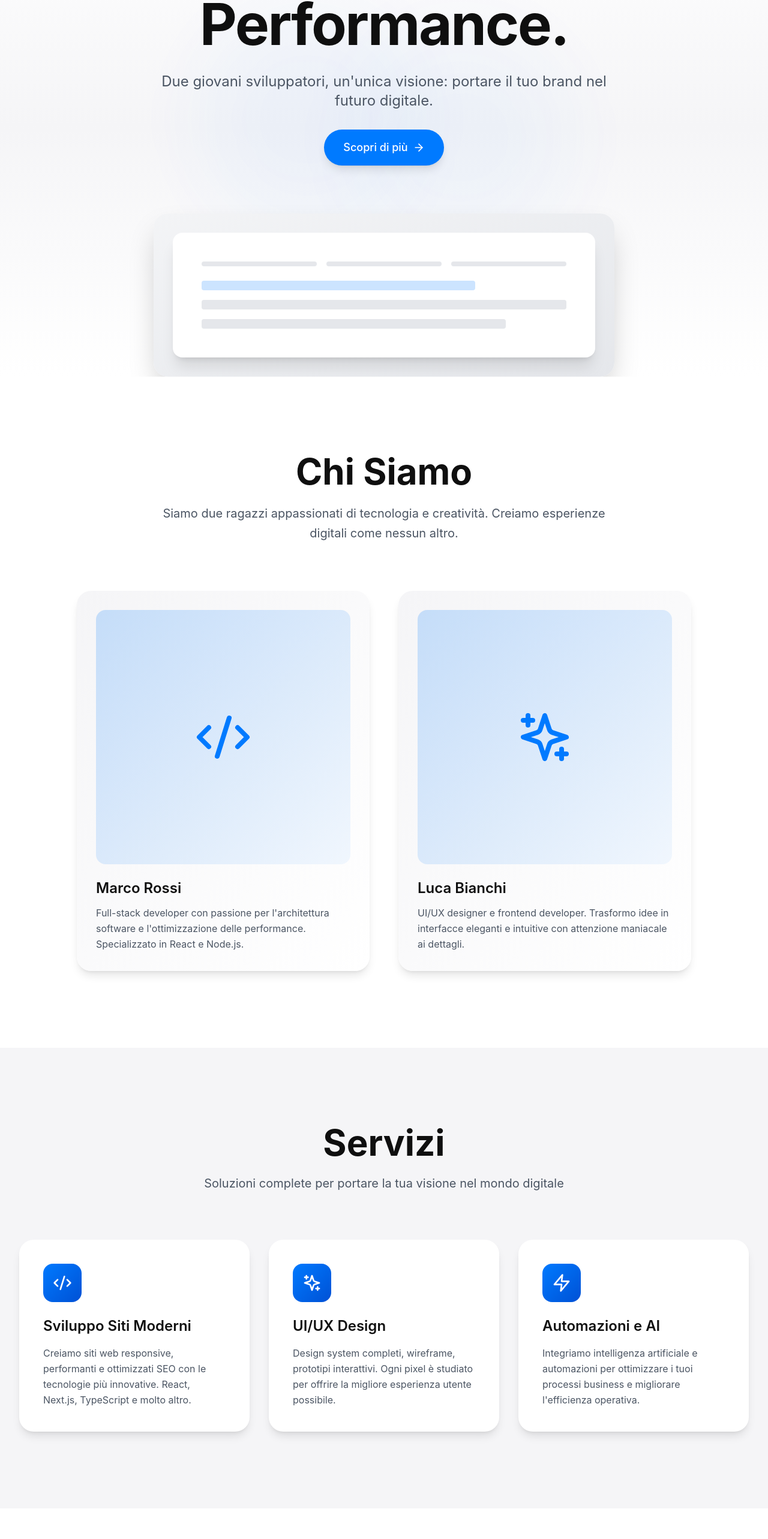
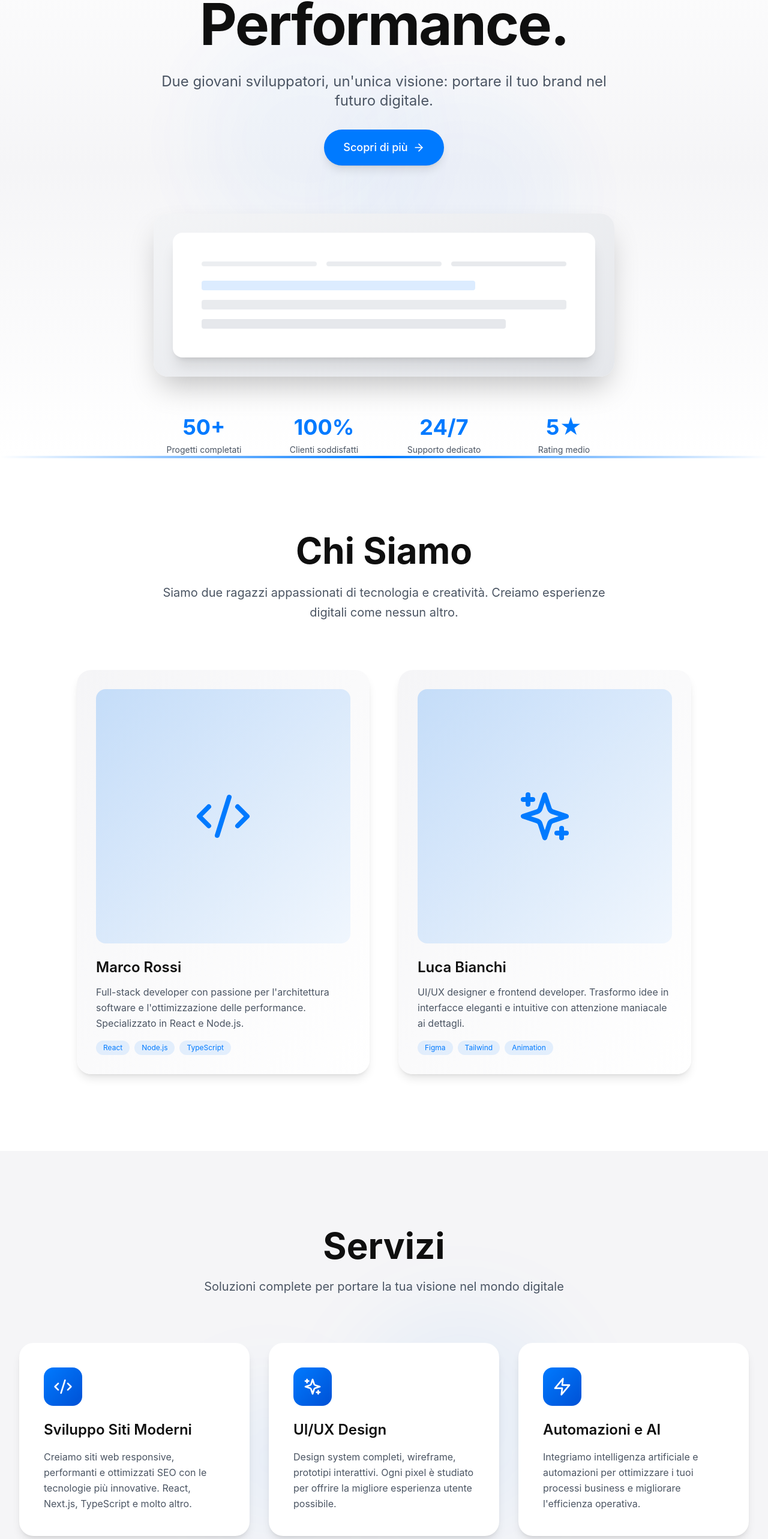
Before and after one commit to UMLCrevax/portfolioUS, a React (Vite) app: page / in a window 1280 px wide. Shown: the part 200-2766 px from the top of the page at 60% size. Built offline with nearby package versions, Linux system fonts and the light colour scheme.

Commit message:
Updated App.tsx

```diff
--- a/src/App.tsx
+++ b/src/App.tsx
@@ -1,10 +1,12 @@
-import { useState, useEffect } from 'react';
-import { ArrowRight, Code2, Sparkles, Zap, Menu, X, Linkedin, Github } from 'lucide-react';
+import { useState, useEffect, useRef } from 'react';
+import { ArrowRight, Code2, Sparkles, Zap, Menu, X, Linkedin, Github, Star, TrendingUp, Award } from 'lucide-react';
 
 function App() {
   const [isScrolled, setIsScrolled] = useState(false);
   const [mobileMenuOpen, setMobileMenuOpen] = useState(false);
   const [isDarkMode, setIsDarkMode] = useState(false);
+  const [mousePosition, setMousePosition] = useState({ x: 0, y: 0 });
+  const heroRef = useRef<HTMLDivElement>(null);
 
   useEffect(() => {
     const handleScroll = () => {
@@ -17,8 +19,16 @@ function App() {
       document.documentElement.classList.add('dark');
     }
 
+    const handleMouseMove = (e: MouseEvent) => {
+      setMousePosition({ x: e.clientX, y: e.clientY });
+    };
+
     window.addEventListener('scroll', handleScroll);
-    return () => window.removeEventListener('scroll', handleScroll);
+    window.addEventListener('mousemove', handleMouseMove);
+    return () => {
+      window.removeEventListener('scroll', handleScroll);
+      window.removeEventListener('mousemove', handleMouseMove);
+    };
   }, []);
 
   const toggleDarkMode = () => {
@@ -128,10 +138,21 @@ function App() {
         )}
       </nav>
 
-      <section className="relative min-h-screen flex items-center justify-center overflow-hidden bg-gradient-to-b from-white via-[#F5F5F7] to-white dark:from-[#0F0F0F] dark:via-[#1A1A1A] dark:to-[#0F0F0F]">
+      <section ref={heroRef} className="relative min-h-screen flex items-center justify-center overflow-hidden bg-gradient-to-b from-white via-[#F5F5F7] to-white dark:from-[#0F0F0F] dark:via-[#1A1A1A] dark:to-[#0F0F0F]">
         <div className="absolute inset-0 overflow-hidden">
-          <div className="absolute top-1/4 left-1/4 w-96 h-96 bg-[#007AFF]/5 rounded-full blur-3xl animate-pulse"></div>
-          <div className="absolute bottom-1/4 right-1/4 w-96 h-96 bg-[#007AFF]/5 rounded-full blur-3xl animate-pulse delay-1000"></div>
+          <div
+            className="absolute top-1/4 left-1/4 w-96 h-96 bg-[#007AFF]/5 rounded-full blur-3xl animate-pulse"
+            style={{
+              transform: `translate(${mousePosition.x * 0.02}px, ${mousePosition.y * 0.02}px)`
+            }}
+          ></div>
+          <div
+            className="absolute bottom-1/4 right-1/4 w-96 h-96 bg-[#007AFF]/5 rounded-full blur-3xl animate-pulse delay-1000"
+            style={{
+              transform: `translate(${-mousePosition.x * 0.015}px, ${-mousePosition.y * 0.015}px)`
+            }}
+          ></div>
+          <div className="absolute inset-0 bg-grid-pattern opacity-5"></div>
         </div>
 
         <div className="relative z-10 max-w-6xl mx-auto px-6 lg:px-8 text-center">
@@ -158,20 +179,39 @@ function App() {
 
           <div className="mt-20 relative">
             <div className="relative mx-auto max-w-5xl">
-              <div className="bg-gradient-to-br from-gray-100 to-gray-200 dark:from-gray-800 dark:to-gray-900 rounded-3xl shadow-2xl p-8 transform hover:scale-105 transition-transform duration-500">
+              <div className="bg-gradient-to-br from-gray-100 to-gray-200 dark:from-gray-800 dark:to-gray-900 rounded-3xl shadow-2xl p-8 transform hover:scale-105 transition-all duration-500 hover:shadow-[#007AFF]/20 hover:shadow-3xl">
                 <div className="bg-white dark:bg-[#1A1A1A] rounded-2xl shadow-xl p-12">
                   <div className="grid grid-cols-3 gap-4 mb-6">
-                    <div className="h-2 bg-gray-200 dark:bg-gray-700 rounded"></div>
-                    <div className="h-2 bg-gray-200 dark:bg-gray-700 rounded"></div>
-                    <div className="h-2 bg-gray-200 dark:bg-gray-700 rounded"></div>
+                    <div className="h-2 bg-gray-200 dark:bg-gray-700 rounded animate-pulse"></div>
+                    <div className="h-2 bg-gray-200 dark:bg-gray-700 rounded animate-pulse delay-100"></div>
+                    <div className="h-2 bg-gray-200 dark:bg-gray-700 rounded animate-pulse delay-200"></div>
                   </div>
                   <div className="space-y-4">
-                    <div className="h-4 bg-[#007AFF]/20 rounded w-3/4"></div>
-                    <div className="h-4 bg-gray-200 dark:bg-gray-700 rounded w-full"></div>
-                    <div className="h-4 bg-gray-200 dark:bg-gray-700 rounded w-5/6"></div>
+                    <div className="h-4 bg-[#007AFF]/20 rounded w-3/4 animate-pulse"></div>
+                    <div className="h-4 bg-gray-200 dark:bg-gray-700 rounded w-full animate-pulse delay-150"></div>
+                    <div className="h-4 bg-gray-200 dark:bg-gray-700 rounded w-5/6 animate-pulse delay-300"></div>
                   </div>
                 </div>
               </div>
+            </div>
+          </div>
+
+          <div className="mt-16 grid grid-cols-2 md:grid-cols-4 gap-8 max-w-4xl mx-auto">
+            <div className="text-center animate-fade-in-up" style={{ animationDelay: '0.2s' }}>
+              <div className="text-4xl font-bold text-[#007AFF] mb-2">50+</div>
+              <div className="text-sm text-gray-600 dark:text-gray-400">Progetti completati</div>
+            </div>
+            <div className="text-center animate-fade-in-up" style={{ animationDelay: '0.4s' }}>
+              <div className="text-4xl font-bold text-[#007AFF] mb-2">100%</div>
+              <div className="text-sm text-gray-600 dark:text-gray-400">Clienti soddisfatti</div>
+            </div>
+            <div className="text-center animate-fade-in-up" style={{ animationDelay: '0.6s' }}>
+              <div className="text-4xl font-bold text-[#007AFF] mb-2">24/7</div>
+              <div className="text-sm text-gray-600 dark:text-gray-400">Supporto dedicato</div>
+            </div>
+            <div className="text-center animate-fade-in-up" style={{ animationDelay: '0.8s' }}>
+              <div className="text-4xl font-bold text-[#007AFF] mb-2">5★</div>
+              <div className="text-sm text-gray-600 dark:text-gray-400">Rating medio</div>
             </div>
           </div>
         </div>
@@ -179,8 +219,9 @@ function App() {
 
       <section
         id="chi-siamo"
-        className="py-32 bg-white dark:bg-[#0F0F0F] transition-colors"
+        className="py-32 bg-white dark:bg-[#0F0F0F] transition-colors relative overflow-hidden"
       >
+        <div className="absolute top-0 left-0 w-full h-1 bg-gradient-to-r from-transparent via-[#007AFF] to-transparent"></div>
         <div className="max-w-7xl mx-auto px-6 lg:px-8">
           <div className="text-center mb-20">
             <h2 className="text-4xl md:text-6xl font-bold text-[#0F0F0F] dark:text-white mb-6">
@@ -193,44 +234,51 @@ function App() {
           </div>
 
           <div className="grid md:grid-cols-2 gap-12 max-w-5xl mx-auto">
-            <div className="group">
-              <div className="bg-gradient-to-br from-[#F5F5F7] to-white dark:from-[#1A1A1A] dark:to-[#0F0F0F] rounded-3xl p-8 shadow-lg hover:shadow-2xl transition-all duration-500 transform hover:-translate-y-2">
-                <div className="aspect-square bg-gradient-to-br from-[#007AFF]/20 to-[#007AFF]/5 rounded-2xl mb-6 flex items-center justify-center">
-                  <Code2 className="w-24 h-24 text-[#007AFF]" />
+            {[{
+              name: 'Marco Rossi',
+              icon: Code2,
+              desc: 'Full-stack developer con passione per l\'architettura software e l\'ottimizzazione delle performance. Specializzato in React e Node.js.',
+              skills: ['React', 'Node.js', 'TypeScript']
+            }, {
+              name: 'Luca Bianchi',
+              icon: Sparkles,
+              desc: 'UI/UX designer e frontend developer. Trasformo idee in interfacce eleganti e intuitive con attenzione maniacale ai dettagli.',
+              skills: ['Figma', 'Tailwind', 'Animation']
+            }].map((founder, idx) => (
+              <div key={idx} className="group">
+                <div className="bg-gradient-to-br from-[#F5F5F7] to-white dark:from-[#1A1A1A] dark:to-[#0F0F0F] rounded-3xl p-8 shadow-lg hover:shadow-2xl transition-all duration-500 transform hover:-translate-y-2 hover:rotate-1">
+                  <div className="aspect-square bg-gradient-to-br from-[#007AFF]/20 to-[#007AFF]/5 rounded-2xl mb-6 flex items-center justify-center relative overflow-hidden">
+                    <div className="absolute inset-0 bg-gradient-to-tr from-[#007AFF]/10 to-transparent opacity-0 group-hover:opacity-100 transition-opacity duration-500"></div>
+                    <founder.icon className="w-24 h-24 text-[#007AFF] group-hover:scale-110 transition-transform duration-500" />
+                  </div>
+                  <h3 className="text-2xl font-semibold text-[#0F0F0F] dark:text-white mb-3">
+                    {founder.name}
+                  </h3>
+                  <p className="text-gray-600 dark:text-gray-400 leading-relaxed mb-4">
+                    {founder.desc}
+                  </p>
+                  <div className="flex flex-wrap gap-2">
+                    {founder.skills.map((skill) => (
+                      <span key={skill} className="px-3 py-1 bg-[#007AFF]/10 text-[#007AFF] text-xs rounded-full">
+                        {skill}
+                      </span>
+                    ))}
+                  </div>
                 </div>
-                <h3 className="text-2xl font-semibold text-[#0F0F0F] dark:text-white mb-3">
-                  Marco Rossi
-                </h3>
-                <p className="text-gray-600 dark:text-gray-400 leading-relaxed">
-                  Full-stack developer con passione per l'architettura software e
-                  l'ottimizzazione delle performance. Specializzato in React e
-                  Node.js.
-                </p>
               </div>
-            </div>
-
-            <div className="group">
-              <div className="bg-gradient-to-br from-[#F5F5F7] to-white dark:from-[#1A1A1A] dark:to-[#0F0F0F] rounded-3xl p-8 shadow-lg hover:shadow-2xl transition-all duration-500 transform hover:-translate-y-2">
-                <div className="aspect-square bg-gradient-to-br from-[#007AFF]/20 to-[#007AFF]/5 rounded-2xl mb-6 flex items-center justify-center">
-                  <Sparkles className="w-24 h-24 text-[#007AFF]" />
-                </div>
-                <h3 className="text-2xl font-semibold text-[#0F0F0F] dark:text-white mb-3">
-                  Luca Bianchi
-                </h3>
-                <p className="text-gray-600 dark:text-gray-400 leading-relaxed">
-                  UI/UX designer e frontend developer. Trasformo idee in interfacce
-                  eleganti e intuitive con attenzione maniacale ai dettagli.
-                </p>
-              </div>
-            </div>
+            ))}
           </div>
         </div>
       </section>
 
       <section
         id="servizi"
-        className="py-32 bg-[#F5F5F7] dark:bg-[#1A1A1A] transition-colors"
+        className="py-32 bg-[#F5F5F7] dark:bg-[#1A1A1A] transition-colors relative"
       >
+        <div className="absolute inset-0 overflow-hidden pointer-events-none">
+          <div className="absolute top-1/2 left-1/4 w-64 h-64 bg-[#007AFF]/5 rounded-full blur-3xl"></div>
+          <div className="absolute top-1/3 right-1/4 w-96 h-96 bg-[#007AFF]/5 rounded-full blur-3xl"></div>
+        </div>
         <div className="max-w-7xl mx-auto px-6 lg:px-8">
           <div className="text-center mb-20">
             <h2 className="text-4xl md:text-6xl font-bold text-[#0F0F0F] dark:text-white mb-6">
@@ -241,9 +289,9 @@ function App() {
             </p>
           </div>
 
-          <div className="grid md:grid-cols-3 gap-8">
-            <div className="group bg-white dark:bg-[#0F0F0F] rounded-3xl p-10 shadow-lg hover:shadow-2xl transition-all duration-500 transform hover:-translate-y-2">
-              <div className="w-16 h-16 bg-gradient-to-br from-[#007AFF] to-[#0051D5] rounded-2xl flex items-center justify-center mb-6 group-hover:scale-110 transition-transform duration-300">
+          <div className="relative z-10 grid md:grid-cols-3 gap-8">
+            <div className="group bg-white dark:bg-[#0F0F0F] rounded-3xl p-10 shadow-lg hover:shadow-2xl transition-all duration-500 transform hover:-translate-y-2 border border-transparent hover:border-[#007AFF]/20">
+              <div className="w-16 h-16 bg-gradient-to-br from-[#007AFF] to-[#0051D5] rounded-2xl flex items-center justify-center mb-6 group-hover:scale-110 group-hover:rotate-6 transition-all duration-300">
                 <Code2 className="w-8 h-8 text-white" />
               </div>
               <h3 className="text-2xl font-semibold text-[#0F0F0F] dark:text-white mb-4">
@@ -255,8 +303,8 @@ function App() {
               </p>
             </div>
 
-            <div className="group bg-white dark:bg-[#0F0F0F] rounded-3xl p-10 shadow-lg hover:shadow-2xl transition-all duration-500 transform hover:-translate-y-2">
-              <div className="w-16 h-16 bg-gradient-to-br from-[#007AFF] to-[#0051D5] rounded-2xl flex items-center justify-center mb-6 group-hover:scale-110 transition-transform duration-300">
+            <div className="group bg-white dark:bg-[#0F0F0F] rounded-3xl p-10 shadow-lg hover:shadow-2xl transition-all duration-500 transform hover:-translate-y-2 border border-transparent hover:border-[#007AFF]/20">
+              <div className="w-16 h-16 bg-gradient-to-br from-[#007AFF] to-[#0051D5] rounded-2xl flex items-center justify-center mb-6 group-hover:scale-110 group-hover:rotate-6 transition-all duration-300">
                 <Sparkles className="w-8 h-8 text-white" />
               </div>
               <h3 className="text-2xl font-semibold text-[#0F0F0F] dark:text-white mb-4">
@@ -268,8 +316,8 @@ function App() {
               </p>
             </div>
 
-            <div className="group bg-white dark:bg-[#0F0F0F] rounded-3xl p-10 shadow-lg hover:shadow-2xl transition-all duration-500 transform hover:-translate-y-2">
-              <div className="w-16 h-16 bg-gradient-to-br from-[#007AFF] to-[#0051D5] rounded-2xl flex items-center justify-center mb-6 group-hover:scale-110 transition-transform duration-300">
+            <div className="group bg-white dark:bg-[#0F0F0F] rounded-3xl p-10 shadow-lg hover:shadow-2xl transition-all duration-500 transform hover:-translate-y-2 border border-transparent hover:border-[#007AFF]/20">
+              <div className="w-16 h-16 bg-gradient-to-br from-[#007AFF] to-[#0051D5] rounded-2xl flex items-center justify-center mb-6 group-hover:scale-110 group-hover:rotate-6 transition-all duration-300">
                 <Zap className="w-8 h-8 text-white" />
               </div>
               <h3 className="text-2xl font-semibold text-[#0F0F0F] dark:text-white mb-4">
@@ -284,7 +332,8 @@ function App() {
         </div>
       </section>
 
-      <section id="portfolio" className="py-32 bg-white dark:bg-[#0F0F0F] transition-colors">
+      <section id="portfolio" className="py-32 bg-white dark:bg-[#0F0F0F] transition-colors relative">
+        <div className="absolute top-0 left-0 w-full h-1 bg-gradient-to-r from-transparent via-[#007AFF] to-transparent"></div>
         <div className="max-w-7xl mx-auto px-6 lg:px-8">
           <div className="text-center mb-20">
             <h2 className="text-4xl md:text-6xl font-bold text-[#0F0F0F] dark:text-white mb-6">
@@ -296,10 +345,11 @@ function App() {
           </div>
 
           <div className="grid md:grid-cols-2 lg:grid-cols-3 gap-8 mb-12">
-            {[1, 2, 3, 4, 5, 6].map((item) => (
+            {[1, 2, 3, 4, 5, 6].map((item, idx) => (
               <div
                 key={item}
-                className="group relative aspect-[4/3] bg-gradient-to-br from-[#F5F5F7] to-white dark:from-[#1A1A1A] dark:to-[#0F0F0F] rounded-3xl overflow-hidden shadow-lg hover:shadow-2xl transition-all duration-500 transform hover:-translate-y-2 cursor-pointer"
+                className="group relative aspect-[4/3] bg-gradient-to-br from-[#F5F5F7] to-white dark:from-[#1A1A1A] dark:to-[#0F0F0F] rounded-3xl overflow-hidden shadow-lg hover:shadow-2xl transition-all duration-500 transform hover:-translate-y-2 cursor-pointer border border-transparent hover:border-[#007AFF]/30"
+                style={{ animationDelay: `${idx * 0.1}s` }}
               >
                 <div className="absolute inset-0 bg-gradient-to-br from-[#007AFF]/10 to-transparent flex items-center justify-center">
                   <div className="text-center p-8">
@@ -317,7 +367,7 @@ function App() {
           </div>
 
           <div className="text-center">
-            <button className="group inline-flex items-center space-x-2 bg-[#0F0F0F] dark:bg-white text-white dark:text-[#0F0F0F] px-8 py-4 rounded-full text-lg font-medium transition-all duration-300 hover:scale-105">
+            <button className="group inline-flex items-center space-x-2 bg-[#0F0F0F] dark:bg-white text-white dark:text-[#0F0F0F] px-8 py-4 rounded-full text-lg font-medium transition-all duration-300 hover:scale-105 shadow-lg hover:shadow-xl">
               <span>Guarda tutti i progetti</span>
               <ArrowRight className="w-5 h-5 group-hover:translate-x-1 transition-transform" />
             </button>
--- a/src/index.css
+++ b/src/index.css
@@ -22,6 +22,11 @@
     animation: fadeIn 1s ease-in-out;
   }
 
+  .animate-fade-in-up {
+    animation: fadeInUp 0.8s ease-out forwards;
+    opacity: 0;
+  }
+
   @keyframes fadeIn {
     from {
       opacity: 0;
@@ -33,7 +38,41 @@
     }
   }
 
+  @keyframes fadeInUp {
+    from {
+      opacity: 0;
+      transform: translateY(30px);
+    }
+    to {
+      opacity: 1;
+      transform: translateY(0);
+    }
+  }
+
+  .delay-100 {
+    animation-delay: 0.1s;
+  }
+
+  .delay-150 {
+    animation-delay: 0.15s;
+  }
+
+  .delay-200 {
+    animation-delay: 0.2s;
+  }
+
+  .delay-300 {
+    animation-delay: 0.3s;
+  }
+
   .delay-1000 {
     animation-delay: 1s;
   }
+
+  .bg-grid-pattern {
+    background-image:
+      linear-gradient(to right, rgba(0, 122, 255, 0.03) 1px, transparent 1px),
+      linear-gradient(to bottom, rgba(0, 122, 255, 0.03) 1px, transparent 1px);
+    background-size: 40px 40px;
+  }
 }
```
